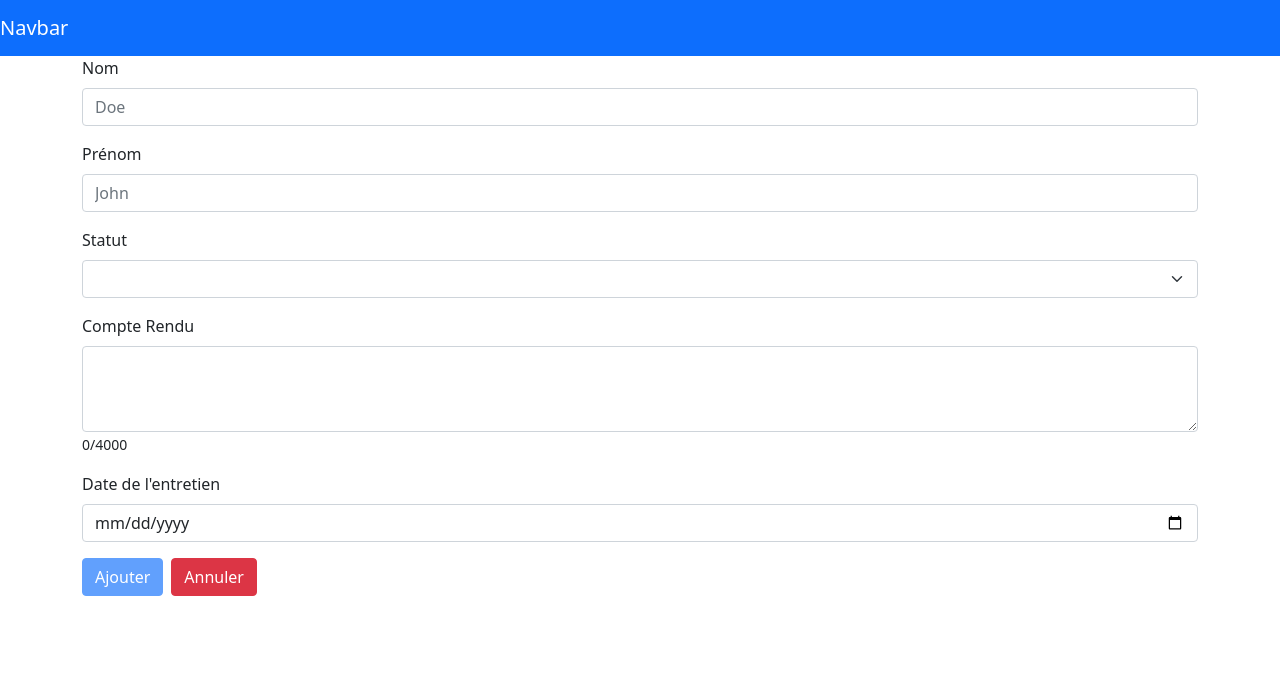
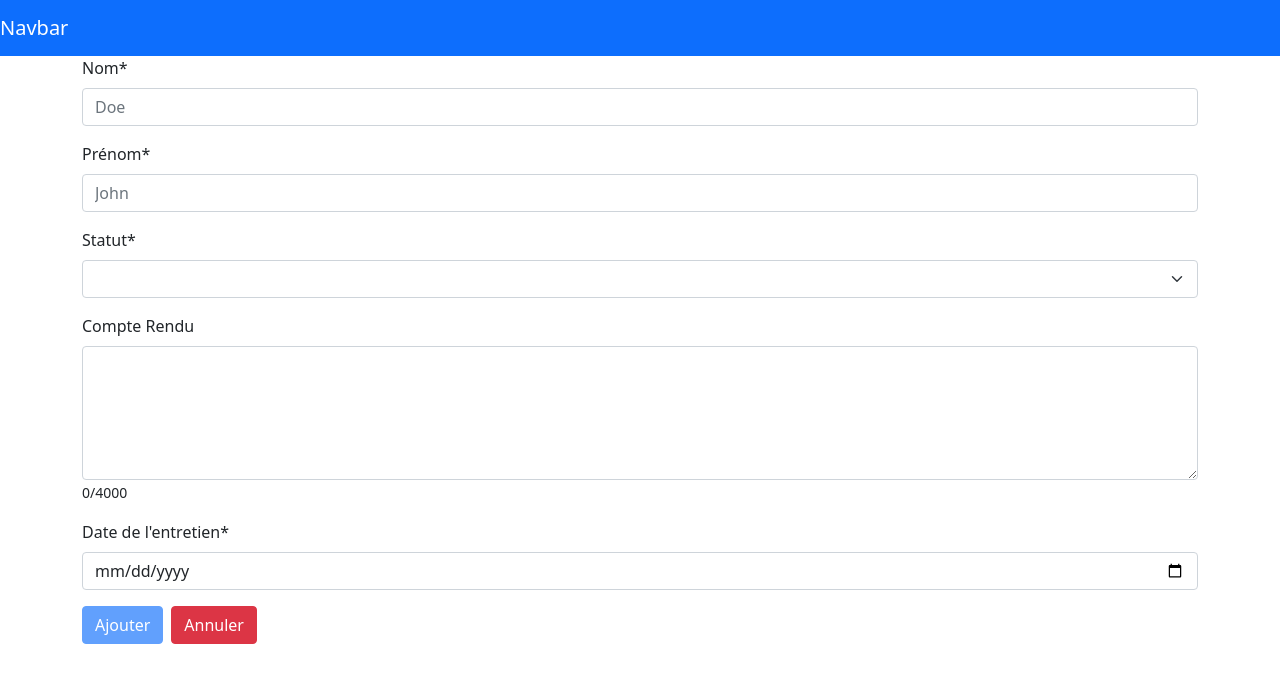
Before and after one commit to QGAlligator/ProjetRHFront, an Angular app: page /form in a window 1280 px wide. Shown: the top 682 px of the page. Built offline with nearby package versions, Linux system fonts and the light colour scheme.

Commit message:
Amélioration de la lisibilité du form.html + Début de back

```diff
--- a/src/app/interviewform/interviewform.component.html
+++ b/src/app/interviewform/interviewform.component.html
@@ -2,50 +2,92 @@
   <div class="form-container">
     <form *ngIf="form" [formGroup]="form" (ngSubmit)="onSubmit()">
       <div class="mb-3">
-        <label for="candidatName" class="form-label">Nom</label>
+        <label
+          for="candidatName"
+          class="form-label"
+          [class.text-danger]="
+            getControlStatus('name', ['minlength', 'maxlength', 'required'])
+          "
+          >Nom*
+        </label>
         <input
           type="text"
           class="form-control"
+          [class.form-invalid]="
+            getControlStatus('name', ['minlength', 'maxlength', 'required'])
+          "
           id="candidatName"
           placeholder="Doe"
           formControlName="name"
         />
-        <small *ngIf="form.get('name')?.errors?.['minlength']"
+        <small
+          *ngIf="getControlStatus('name', ['minlength'])"
+          class="text-danger"
           >Le nom doit faire minimum
           {{form.get('name')?.errors?.['minlength'].requiredLength}}
           caractères.</small
         >
-        <small *ngIf="form.get('name')?.errors?.['maxlength']"
+        <small
+          *ngIf="getControlStatus('name', ['maxlength'])"
+          class="text-danger"
           >Le nom doit faire minimum
           {{form.get('name')?.errors?.['maxlength'].requiredLength}}
           caractères. ({{form.get('name')?.errors?.['maxlength'].actualLength}})
         </small>
       </div>
       <div class="mb-3">
-        <label for="candidatFirstName" class="form-label">Prénom</label>
+        <label
+          for="candidatFirstName"
+          class="form-label"
+          [class.text-danger]="
+            getControlStatus('firstName', [
+              'minlength',
+              'maxlength',
+              'required'
+            ])
+          "
+          >Prénom*
+        </label>
         <input
           type="text"
           class="form-control"
+          [class.form-invalid]="
+            getControlStatus('firstName', [
+              'minlength',
+              'maxlength',
+              'required'
+            ])
+          "
           id="candidatFirstName"
           placeholder="John"
           formControlName="firstName"
         />
-        <small *ngIf="form.get('firstName')?.errors?.['minlength']"
+        <small
+          *ngIf="getControlStatus('firstName', ['minlength'])"
+          class="text-danger"
           >Le prénom doit faire minimum
           {{form.get('firstName')?.errors?.['minlength'].requiredLength}}
           caractères.</small
         >
-        <small *ngIf="form.get('firstName')?.errors?.['maxlength']"
-          >Le prénom doit faire minimum
+        <small
+          *ngIf="getControlStatus('firstName', ['maxlength'])"
+          class="text-danger"
+          >Le prénom doit faire maximum
           {{form.get('firstName')?.errors?.['maxlength'].requiredLength}}
-          caractères. ({{form.get('firstName')?.errors?.['maxlength'].actualLength
-          }})
+          caractères. ({{form.get('firstName')?.errors?.['maxlength'].actualLength}}
+          )
         </small>
       </div>
       <div class="mb-3">
-        <label for="statut" class="form-label">Statut</label>
+        <label
+          for="statut"
+          class="form-label"
+          [class.text-danger]="getControlStatus('statut', ['required'])"
+          >Statut*
+        </label>
         <select
           class="form-select"
+          [class.form-invalid]="getControlStatus('status', ['required'])"
           id="statut"
           aria-label="Default select example"
           formControlName="statut"
@@ -56,20 +98,34 @@
         </select>
       </div>
       <div class="mb-3">
-        <label for="compteRendu" class="form-label">Compte Rendu</label>
+        <label
+          for="compteRendu"
+          class="form-label"
+          [class.text-danger]="getControlStatus('desc', ['maxlength'])"
+          >Compte Rendu
+        </label>
         <textarea
           class="form-control"
+          [class.form-invalid]="getControlStatus('desc', ['maxlength'])"
           id="compteRendu"
-          rows="3"
+          rows="5"
           formControlName="desc"
         ></textarea>
-        <small>{{ form.value?.desc?.length }}/4000</small>
+        <small [class.text-danger]="getControlStatus('desc', ['maxlength'])"
+          >{{ form.value?.desc?.length }}/4000
+        </small>
       </div>
       <div class="mb-3">
-        <label for="date" class="form-label">Date de l'entretien</label>
+        <label
+          for="date"
+          class="form-label"
+          [class.text-danger]="getControlStatus('date', ['required'])"
+          >Date de l'entretien*
+        </label>
         <input
           type="date"
-          class="form-control"
+          class="form-control form-date"
+          [class.form-invalid]="getControlStatus('date', ['required'])"
           id="date"
           formControlName="date"
         />
@@ -82,7 +138,7 @@
         >
           Ajouter
         </button>
-        <a class="btn btn-danger" [routerLink]="['../']">Annuler</a>
+        <a class="btn btn-danger" [routerLink]="['/']">Annuler</a>
       </div>
     </form>
   </div>
--- a/src/app/interviewform/interviewform.component.scss
+++ b/src/app/interviewform/interviewform.component.scss
@@ -6,7 +6,7 @@ input.ng-valid.ng-touched.ng-dirty {
   border: lime 2px solid;
 }
 
-select.ng-invalid.ng-touched.ng-dirty {
+select.ng-invalid.ng-touched {
   border: red 2px solid;
 }
 
@@ -21,3 +21,7 @@ textarea.ng-invalid.ng-touched.ng-dirty {
 textarea.ng-valid.ng-touched.ng-dirty {
   border: lime 2px solid;
 }
+
+.form-date.ng-invalid.ng-touched {
+  border: red 2px solid !important;
+}
--- a/src/app/interviewform/interviewform.component.ts
+++ b/src/app/interviewform/interviewform.component.ts
@@ -1,6 +1,6 @@
 import { Component, OnDestroy, OnInit } from '@angular/core';
 import { FormControl, FormGroup, Validators } from '@angular/forms';
-import { Subject, takeUntil, tap } from 'rxjs';
+import { Observable, Subject, takeUntil, tap } from 'rxjs';
 
 @Component({
   selector: 'prh-interviewform',
@@ -12,9 +12,43 @@ export class InterviewformComponent implements OnInit, OnDestroy {
 
   form?: FormGroup;
 
+  public get nameControl() {
+    return this.form?.get('name');
+  }
+
   constructor() {}
 
   ngOnInit(): void {
+    this.initForm$()
+      .pipe(
+        tap((value) => console.log(this.form)),
+        takeUntil(this.destroy$)
+      )
+      .subscribe();
+  }
+
+  public getControlStatus(controlName: string, errorName: string[]): boolean {
+    let iserror: boolean = false;
+    for (let i = 0; i <= errorName.length; i++) {
+      if (this.form?.get(controlName)?.errors?.[errorName[i]]) {
+        iserror = true;
+      }
+    }
+    return (
+      iserror &&
+      !!(
+        this.form?.get(controlName)?.dirty ||
+        this.form?.get(controlName)?.touched
+      )
+    );
+  }
+
+  public onSubmit(): void {
+    console.log('form >>>', this.form);
+    console.log('isValid >>>', this.form?.valid);
+  }
+
+  private initForm$(): Observable<any> {
     this.form = new FormGroup({
       name: new FormControl('', [
         Validators.required,
@@ -30,17 +64,7 @@ export class InterviewformComponent implements OnInit, OnDestroy {
       desc: new FormControl('', [Validators.maxLength(4000)]),
       date: new FormControl('', [Validators.required]),
     });
-    this.form.valueChanges
-      .pipe(
-        tap((value) => console.log(this.form)),
-        takeUntil(this.destroy$)
-      )
-      .subscribe();
-  }
-
-  public onSubmit(): void {
-    console.log('form >>>', this.form);
-    console.log('isValid >>>', this.form?.valid);
+    return this.form.valueChanges;
   }
 
   ngOnDestroy(): void {
--- a/src/app/services/candidats.service.ts
+++ b/src/app/services/candidats.service.ts
@@ -1,19 +1,19 @@
 import { Injectable } from '@angular/core';
 import { of, Observable } from 'rxjs';
+import { Candidat } from '../models/candidat.model';
 
 @Injectable({
-  providedIn: 'root'
+  providedIn: 'root',
 })
 export class CandidatsService {
-
-  public candidats$: Observable <any[]> = of([
+  public candidats$: Candidat[] = [
     {
       id: 1,
       name: 'Doe',
       firstname: 'John',
       statut: 'En Cours',
       desc: 'A compléter',
-      date: '26/09/2022'
+      date: new Date('09-26-2022'),
     },
     {
       id: 2,
@@ -21,7 +21,7 @@ export class CandidatsService {
       firstname: 'Toto',
       statut: 'Réponse Positive',
       desc: 'Sérieux, aimable et curieux',
-      date: '14/01/2021'
+      date: new Date('01-14-2021'),
     },
     {
       id: 3,
@@ -29,10 +29,11 @@ export class CandidatsService {
       firstname: 'Pablo',
       statut: 'Réponse Négative',
       desc: "Arrive en retard et n'est pas très poli",
-      date: '08/12/2020'
+      date: new Date('12-08-2020'),
     },
-  ]);
+  ];
 
+  constructor() {}
 
-  constructor() { }
+  public getCandidats$(): Observable<>;
 }
```
Also changed, not shown: src/app/models/candidat.model.ts (added, +8 -0 lines).
